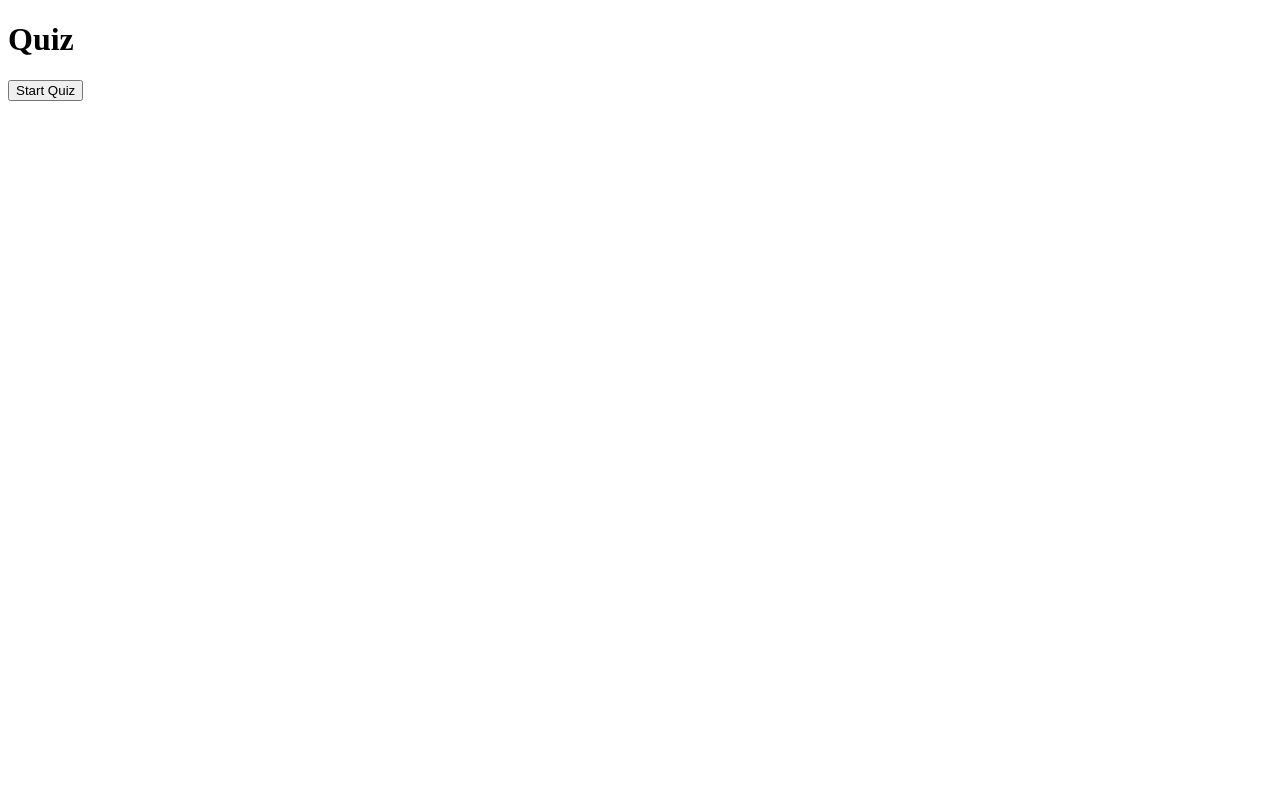
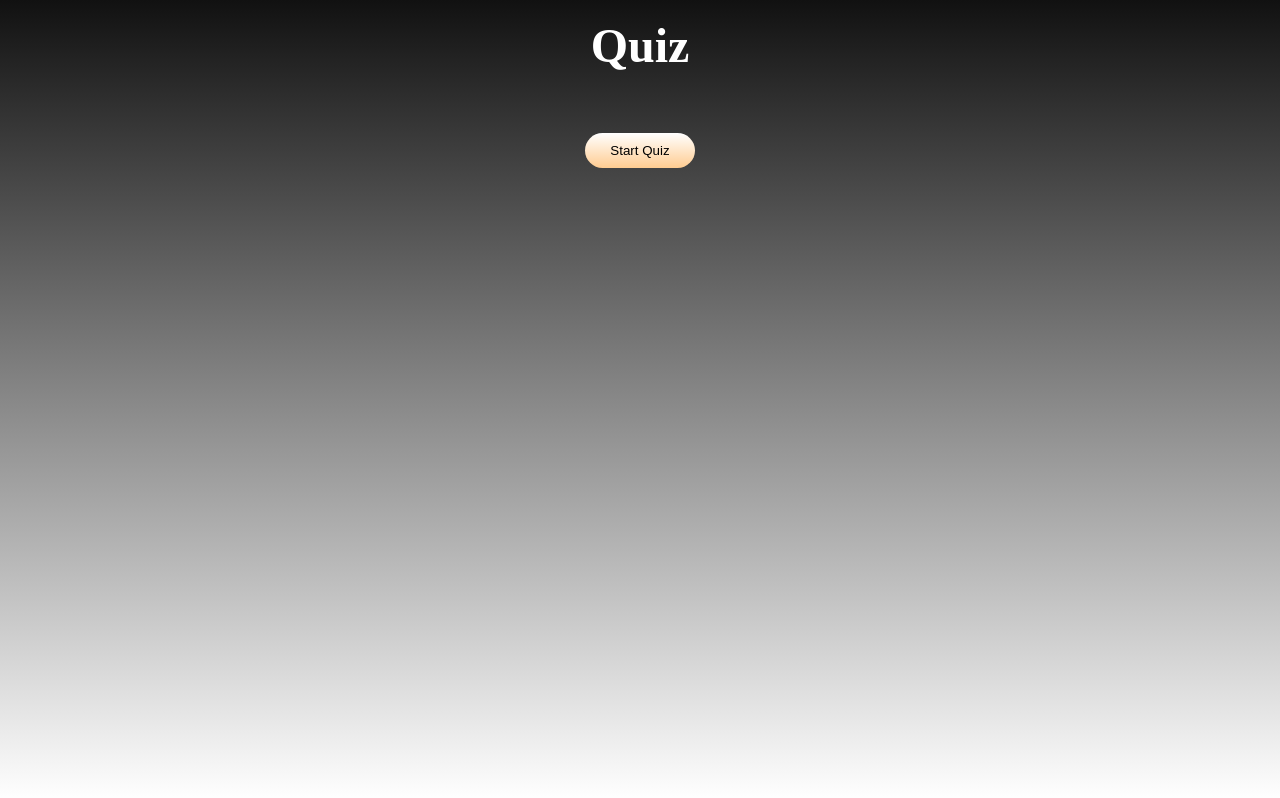
Before and after one commit to anuraggharat/Quiz, a React (Create React App) app: page / in a window 1280 px wide. Built offline with nearby package versions, Linux system fonts and the light colour scheme.

Commit message:
quiz app done

```diff
--- /dev/null
+++ b/src/App.styles.ts
@@ -0,0 +1,40 @@
+import styled, { createGlobalStyle } from "styled-components";
+
+export const GlobalStyle = createGlobalStyle`
+html{
+    height:100%;
+}
+*{
+    box-sizing:border-box
+}
+body{
+    background:linear-gradient(#111,#fff)
+}
+`;
+
+export const Wrapper = styled.div`
+  display: flex;
+  flex-direction: column;
+  align-items: center;
+  > p {
+    color: #fff;
+  }
+  .score {
+    color: #fff;
+    font-size: 2rem;
+  }
+  h1 {
+    font-size: 3rem;
+    color: #fff;
+    margin: 10px;
+  }
+  .start,
+  .next {
+    cursor: pointer;
+    background: linear-gradient(180deg, #fff, #ffcc91);
+    margin-top: 50px;
+    border: 0px;
+    border-radius: 25px;
+    padding: 10px 25px;
+  }
+`;
--- a/src/App.tsx
+++ b/src/App.tsx
@@ -1,6 +1,8 @@
 import React, { useState, useEffect } from "react";
 import { QuestionState, Difficulty, fetchQuizQuestions } from "./API";
 import QuestionCard from "./Components/QuestionCard";
+
+import { GlobalStyle, Wrapper } from "./App.styles";
 
 export type AnswerObject = {
   question: string;
@@ -63,7 +65,9 @@ const App = () => {
   };
 
   return (
-    <div className="App">
+    <>
+      <GlobalStyle></GlobalStyle>
+      <Wrapper>
         <h1>Quiz</h1>
         {gameOver || userAnswers.length === TOTAL_QUESTIONS ? (
           <button className="start" onClick={startTrivia}>
@@ -91,7 +95,8 @@ const App = () => {
             Next Question
           </button>
         ) : null}
-    </div>
+      </Wrapper>
+    </>
   );
 };
 
--- /dev/null
+++ b/src/Components/QuestionCard.styles.ts
@@ -0,0 +1,44 @@
+import styled from "styled-components";
+
+export const Wrapper = styled.div`
+  max-width: 1100px;
+  background: #ebfeff;
+  border-radius: 10px;
+  padding: 20px;
+  text-align: center;
+
+  p {
+    font-size: 1rem;
+  }
+`;
+
+type ButtonWrapperProps = {
+  correct: boolean;
+  userClicked: boolean;
+};
+
+export const ButtonWrapper = styled.div<ButtonWrapperProps>`
+  transition: all 0.3s ease;
+
+  :hover {
+    opacity: 0.8;
+  }
+
+  button {
+    cursor: pointer;
+    user-select: none;
+    font-size: 0.8rem;
+    width: 100%;
+    height: 40px;
+    margin: 5px 0;
+    background: ${({ correct, userClicked }) =>
+      correct
+        ? "linear-gradient(90deg, #56FFA4, #59BC86)"
+        : !correct && userClicked
+        ? "linear-gradient(90deg, #FF5656, #C16868)"
+        : "linear-gradient(90deg, #56ccff, #6eafb4)"};
+    border: 0px;
+    border-radius: 10px;
+    color: #fff;
+  }
+`;
--- a/src/Components/QuestionCard.tsx
+++ b/src/Components/QuestionCard.tsx
@@ -1,5 +1,9 @@
 import React from "react";
+// Types
 import { AnswerObject } from "../App";
+// Styles
+import { Wrapper, ButtonWrapper } from "./QuestionCard.styles";
+
 type Props = {
   question: string;
   answers: string[];
@@ -17,21 +21,29 @@ const QuestionCard: React.FC<Props> = ({
   questionNr,
   totalQuestions,
 }) => (
-  <div>
+  <Wrapper>
     <p className="number">
-      Question : {questionNr}/{totalQuestions}
+      Question: {questionNr} / {totalQuestions}
     </p>
     <p dangerouslySetInnerHTML={{ __html: question }} />
     <div>
       {answers.map((answer) => (
-        <div key={answer}>
-          <button disabled={!!userAnswer} value={answer} onClick={callback}>
-            <span dangerouslySetInnerHTML={{ __html: answer }}></span>
+        <ButtonWrapper
+          key={answer}
+          correct={userAnswer?.correctAnswer === answer}
+          userClicked={userAnswer?.answer === answer}
+        >
+          <button
+            disabled={userAnswer ? true : false}
+            value={answer}
+            onClick={callback}
+          >
+            <span dangerouslySetInnerHTML={{ __html: answer }} />
           </button>
-        </div>
+        </ButtonWrapper>
       ))}
     </div>
-  </div>
+  </Wrapper>
 );
 
 export default QuestionCard;
```
Lines whose indentation alone changed are shown as unchanged.
